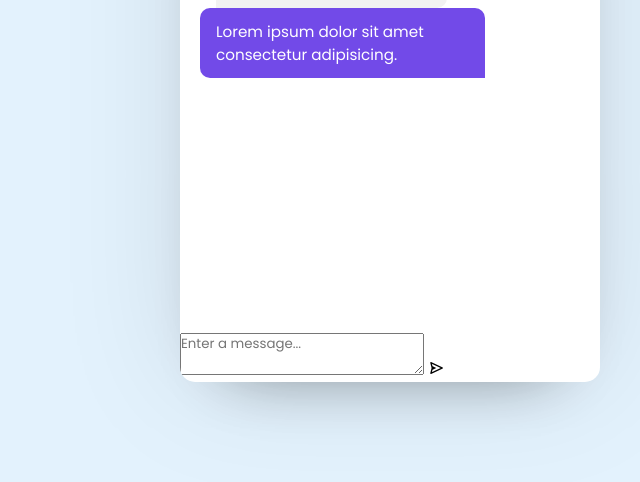
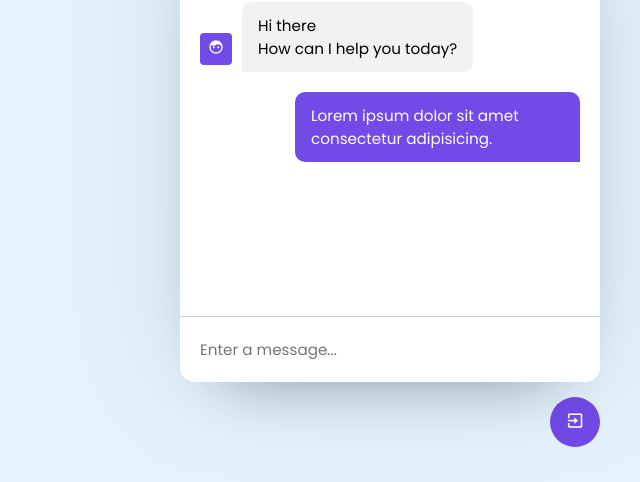
Before and after one commit to Akramdhali12/chatbot, a plain HTML site: page index.html in a window 1280 px wide. Shown: the part 318-800 px from the top of the page, without its empty margins (640-1280 px from the left). Drawn offline with nearby package versions, Linux system fonts and the light colour scheme.

Commit message:
second commit

```diff
--- a/index.html
+++ b/index.html
@@ -8,7 +8,11 @@
     <!-- boxicons icon -->
     <link href='https://unpkg.com/boxicons@2.1.4/css/boxicons.min.css' rel='stylesheet'>
 </head>
-<body>
+<body class="show-chatbot">
+    <button class="chatbot-toggler">
+        <span><i class='bx bx-comment'></i></span>
+        <span><i class='bx bx-exit'></i></span>
+    </button>
     <div class="chatbot">
         <header>
             <h2>Chatbot</h2>
@@ -23,7 +27,7 @@
             </li>
         </ul>
         <div class="chat-input">
-            <textarea placeholder="Enter a message..."></textarea>
+            <textarea placeholder="Enter a message..." required></textarea>
             <span id="send-btn"><i class='bx bx-send'></i></span>
         </div>
     </div>
--- a/style.css
+++ b/style.css
@@ -8,6 +8,33 @@
 body{
     background: #E3F2FD;
 }
+.chatbot-toggler{
+    position: fixed;
+    right: 40px;
+    bottom: 35px;
+    height: 50px;
+    width: 50px;
+    color: #fff;
+    border: none;
+    display: flex;
+    align-items: center;
+    justify-content: center;
+    outline: none;
+    cursor: pointer;
+    background: #724ae8;
+    border-radius: 50%;
+}
+.chatbot-toggler span{
+    font-size: 1.2rem;
+    position: absolute;
+}
+.show-chatbot .chatbot-toggler span:first-child,
+.chatbot-toggler span:last-child{
+    opacity: 0;
+}
+.show-chatbot .chatbot-toggler span:last-child{
+    opacity: 1;
+}
 .chatbot{
     position: fixed;
     right: 40px;
@@ -15,9 +42,17 @@ body{
     overflow: hidden;
     background:#fff;
     width: 420px;
+    transform: scale(0.5);
+    opacity: 0;
+    pointer-events: none;
     border-radius: 15px;
     box-shadow: 0 0 128px 0 rgba(0, 0, 0, 0.1),
                 0 32px 64px -48px rgba(0, 0, 0, 0.5);
+}
+.show-chatbot .chatbot{
+    transform: scale(1);
+    opacity: 1;
+    pointer-events: auto;
 }
 .chatbot header{
     background:#724ae8;
@@ -31,10 +66,25 @@ body{
 .chatbot .chatbox{
     height: 410px;
     overflow-y: auto;
-    padding: 15px 20px 70px;
+    padding: 30px 20px 70px;
 }
 .chatbox .chat{
     display: flex;
+}
+.chatbox .incoming span{
+    height: 32px;
+    width: 32px;
+    color: #fff;
+    align-self: flex-end;
+    background: #724ae8;
+    text-align: center;
+    line-height: 32px;
+    border-radius: 4px;
+    margin: 0 10px 7px 0;
+}
+.chatbox .outgoing{
+    margin: 20px 0;
+    justify-content: flex-end;
 }
 .chatbox .chat p{
     color: #fff;
@@ -49,3 +99,46 @@ body{
     background: #f2f2f2;
     border-radius: 10px 10px 10px 0;
 }
+.chatbot .chat-input{
+    position: absolute;
+    bottom: 0;
+    width: 100%;
+    display: flex;
+    gap: 5px;
+    background: #fff;
+    padding: 5px 20px;
+    border-top: 1px solid #ccc;
+}
+.chat-input textarea{
+    height: 55px;
+    width: 100%;
+    border: none;
+    outline: none;
+    font-size: 0.95rem;
+    resize: none;
+    padding: 16px 15px 16px 0;
+}
+.chat-input span{
+    align-self: flex-end;
+    color: #724ae8;
+    font-size: 1.35rem;
+    height: 55px;
+    line-height: 55px;
+    cursor: pointer;
+    visibility: hidden;
+}
+.chat-input textarea:valid ~ span{
+    visibility: visible;
+}
+@media(max-width: 490px){
+    .chatbot{
+        right: 0;
+        bottom: 0;
+        width: 100%;
+        height: 100%;
+        border-radius: 0;
+    }
+    .chatbot .chatbox{
+        height: 90%;
+    }
+}
```
